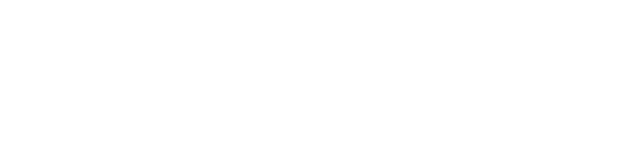
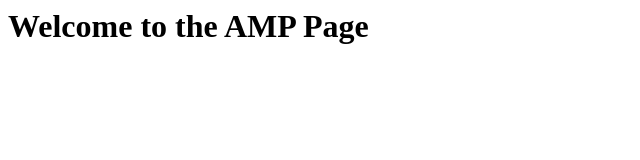
Before and after one commit to jamesleborn2024/cf, a plain HTML site: page index.html in a window 1280 px wide. Shown: the whole page, without its empty margins (0-640 px from the left). Drawn offline with Linux system fonts and the light colour scheme.

Commit message:
Update index.html

```diff
--- a/index.html
+++ b/index.html
@@ -1,10 +1,15 @@
+<html amp lang="en">
 <head>
   <meta charset="UTF-8">
   <meta name="viewport" content="width=device-width, initial-scale=1.0">
   <title>AMP Page</title>
-
-  <!-- Tag canonical -->
+  <script async src="https://cdn.ampproject.org/v0.js"></script>
   <link rel="canonical" href="https://www.mujeb.net/">
-
-  <!-- Tag lainnya seperti meta, link rel, dll -->
+  <link rel="amphtml" href="https://cf-8zv.pages.dev/"> <!-- AMP URL -->
 </head>
+<body>
+  <h1>Welcome to the AMP Page</h1>
+  <amp-img src="image.jpg" width="600" height="400" layout="responsive"></amp-img>
+  <!-- Content goes here -->
+</body>
+</html>
```
